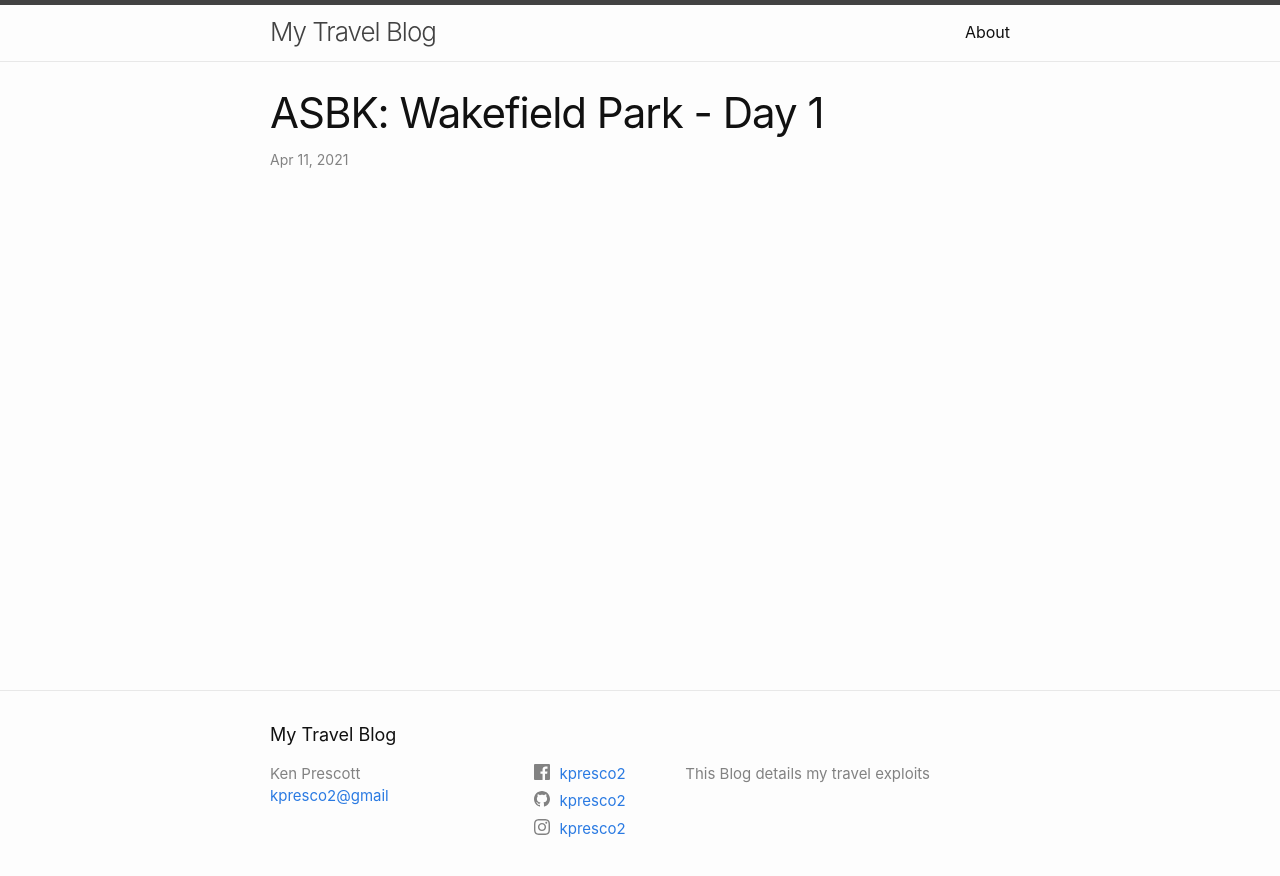
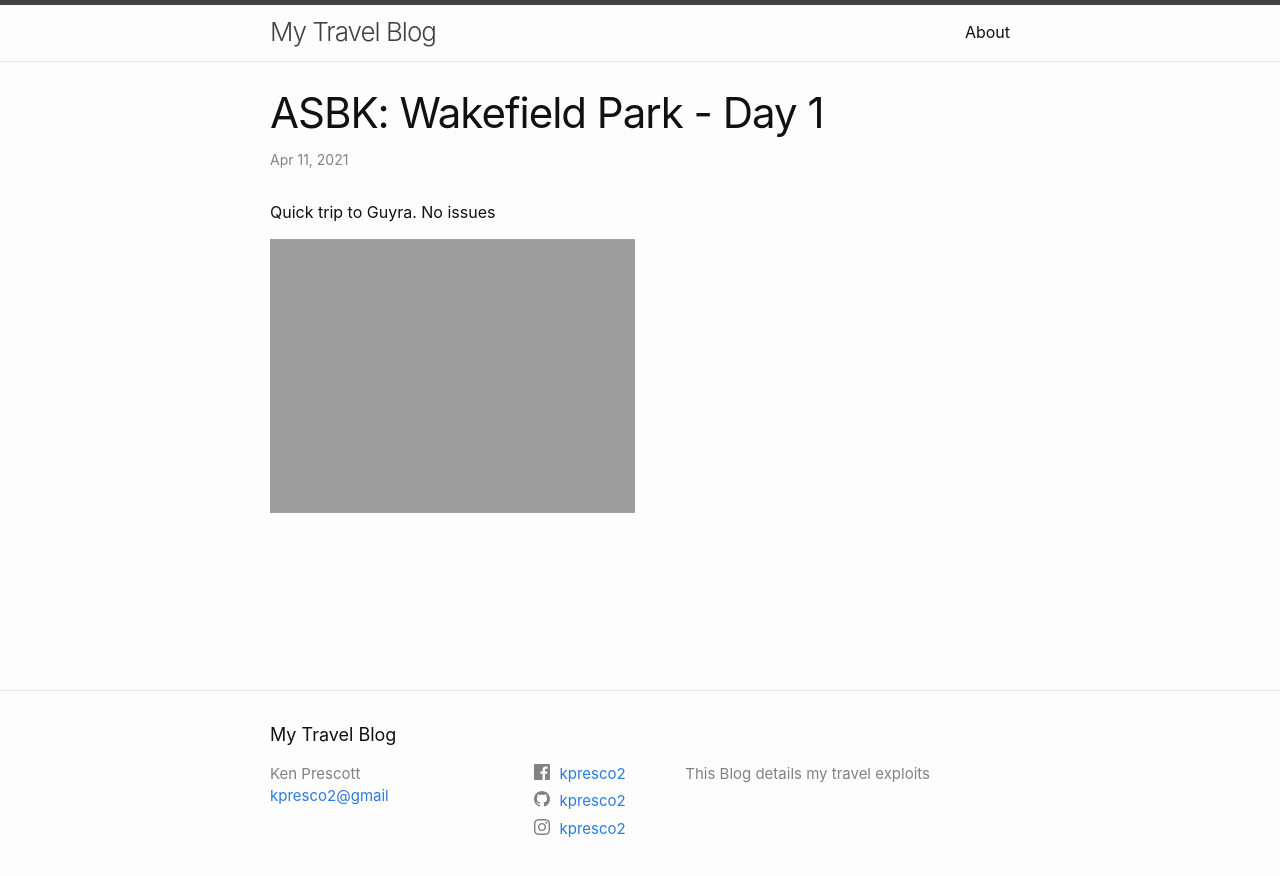
Before and after one commit to kpresco2/Travel-Blog, a Jekyll site: the page built from ASBK-Wakefield-Park-2021/_posts/2021-04-11-ASBK-Wakefield-Park-Day1.md, in a window 1280 px wide. Shown: the top 876 px of the page. Built offline with Jekyll 4.4.1, drawn with Linux system fonts in a browser that asks for light colours.

Commit message:
Update 2021-04-11-ASBK-Wakefield-Park-Day1.md

```diff
--- a/ASBK-Wakefield-Park-2021/_posts/2021-04-11-ASBK-Wakefield-Park-Day1.md
+++ b/ASBK-Wakefield-Park-2021/_posts/2021-04-11-ASBK-Wakefield-Park-Day1.md
@@ -3,3 +3,13 @@ layout: post
 title: "ASBK: Wakefield Park - Day 1"
 trip: "ASBK: Wakefield Park 2021"
 ---
+Quick trip to Guyra.  No issues
+
+<div class=images>
+    {% include image.html
+        img="ASBK-Wakefield-Park-2021/images"
+        url="ASBK-Wakefield-Park-2021/images"
+        title=""
+        comment=""
+    %}
+</div>
```
